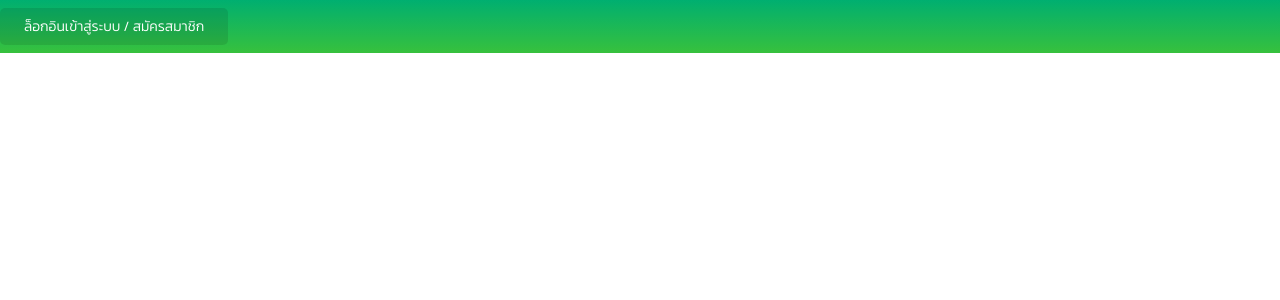
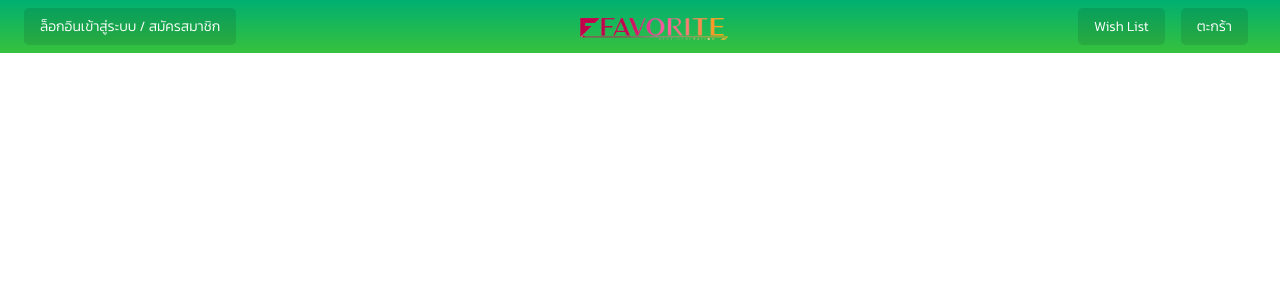
Before and after one commit to pawutj/bookstore_front, a React (Create React App) app: page / in a window 1280 px wide. Shown: the top 300 px of the page. Built offline with nearby package versions, Linux system fonts and the light colour scheme.

Commit message:
Add icon to project

```diff
--- a/package.json
+++ b/package.json
@@ -7,8 +7,10 @@
     "@testing-library/react": "^11.1.0",
     "@testing-library/user-event": "^12.1.10",
     "bootstrap": "^5.1.0",
+    "bootstrap-icons": "^1.5.0",
     "react": "^17.0.2",
     "react-bootstrap": "^2.0.0-beta.5",
+    "react-bootstrap-icons": "^1.5.0",
     "react-dom": "^17.0.2",
     "react-scripts": "4.0.3",
     "styled-components": "^5.3.0",
--- a/src/components/Navbar/css.js
+++ b/src/components/Navbar/css.js
@@ -2,7 +2,7 @@ import styled from "styled-components";
 import { colors } from "../../styles/ci";
 
 export const Navbar = styled.div.attrs(() => ({
-  className: "navbar",
+  className: "navbar px-4",
 }))`
   background-image: linear-gradient(${colors.mainBg1}, ${colors.mainBg2});
 
@@ -18,4 +18,10 @@ export const Navbar = styled.div.attrs(() => ({
       color: white;
     }
   }
+
+  .logo {
+    img {
+      width: 150px;
+    }
+  }
 `;
--- a/src/components/Navbar/index.jsx
+++ b/src/components/Navbar/index.jsx
@@ -1,12 +1,21 @@
-import Button from "../Button"
-import {Navbar} from "./css"
-const NavbarComponent = () =>{
-    return (
-        <Navbar>
-            <button className ="btn btn-sm py-2 px-4">ล็อกอินเข้าสู่ระบบ / สมัครสมาชิก</button>
-        </Navbar>
-    )
-}
-
+import Button from "../Button";
+import { Navbar } from "./css";
+import { ArrowRight } from 'react-bootstrap-icons';
+const NavbarComponent = () => {
+  return (
+    <Navbar>
+      <button className="btn btn-sm py-2 px-3">
+        ล็อกอินเข้าสู่ระบบ / สมัครสมาชิก
+      </button>
+      <div className="logo">
+        <img src="assets/logo.png" />
+      </div>
+      <div>
+        <button className="btn btn-sm py-2 px-3 mx-2">Wish List</button>
+        <button className="btn btn-sm py-2 px-3 mx-2">ตะกร้า</button>
+      </div>
+    </Navbar>
+  );
+};
 
 export default NavbarComponent;
```
Also changed, not shown: public/assets/logo.png (added), 1 other file (tests, documents, lock files or other folders).
